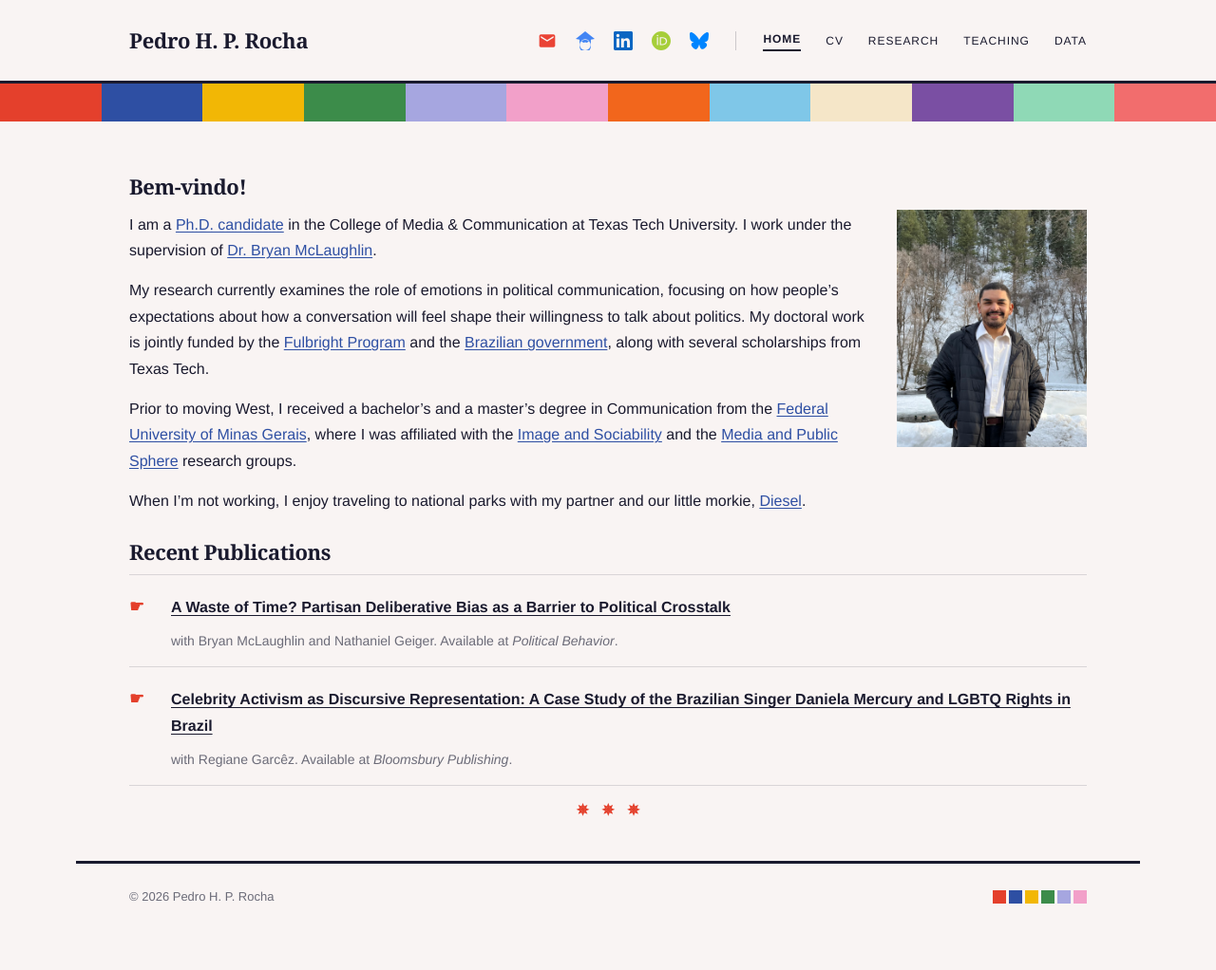
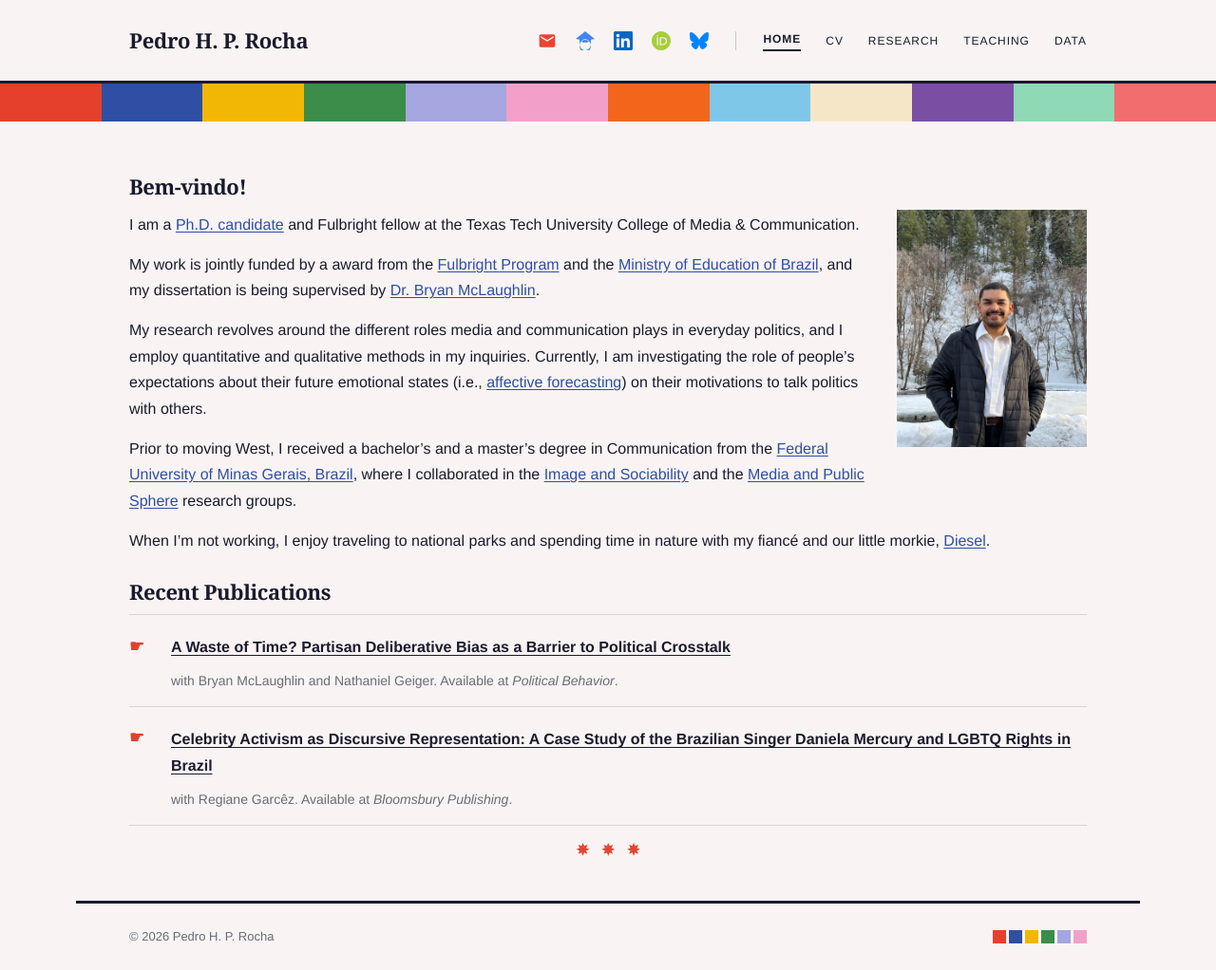
Before and after one commit to pedrohprocha/pedrohprocha.github.io, a Jekyll site: the page built from index.md, in a window 1280 px wide. Shown: the whole page at 95% size. Built offline with Jekyll 4.4.1, drawn with Linux system fonts in a browser that asks for light colours; some web fonts are replaced; before the commit the page ends 980 px from its top, so only the background shows below that.

Commit message:
new index

```diff
--- a/index.md
+++ b/index.md
@@ -7,13 +7,15 @@ description: "Pedro H. P. Rocha is a Ph.D. candidate and Fulbright fellow at Tex
 
 <img src="{{ '/assets/headshot_2.jpeg' | relative_url }}" alt="Photo of Pedro H. P. Rocha" class="bio-headshot">
 
-I am a [Ph.D. candidate](https://www.depts.ttu.edu/comc/faculty/faculty/procha.php) in the College of Media & Communication at Texas Tech University. I work under the supervision of [Dr. Bryan McLaughlin](https://www.depts.ttu.edu/comc/faculty/faculty/bmclaughlin.php).
+I am a [Ph.D. candidate](https://www.depts.ttu.edu/comc/faculty/faculty/procha.php) and Fulbright fellow at the Texas Tech University College of Media & Communication.
 
-My research currently examines the role of emotions in political communication, focusing on how people's expectations about how a conversation will feel shape their willingness to talk about politics. My doctoral work is jointly funded by the [Fulbright Program](https://fulbright.org.br/) and the [Brazilian government](https://www.gov.br/capes/en), along with several scholarships from Texas Tech.
+My work is jointly funded by a award from the [Fulbright Program](https://fulbright.org.br/) and the [Ministry of Education of Brazil](https://www.gov.br/capes/en), and my dissertation is being supervised by [Dr. Bryan McLaughlin](https://www.depts.ttu.edu/comc/faculty/faculty/bmclaughlin.php).
 
-Prior to moving West, I received a bachelor’s and a master’s degree in Communication from the [Federal University of Minas Gerais](http://www.ppgcom.fafich.ufmg.br/indexi.php), where I was affiliated with the [Image and Sociability](https://www.fafich.ufmg.br/gris/) and the [Media and Public Sphere](https://grupoemeblog.wordpress.com/) research groups.
+My research revolves around the different roles media and communication plays in everyday politics, and I employ quantitative and qualitative methods in my inquiries. Currently, I am investigating the role of people's expectations about their future emotional states (i.e., [affective forecasting](https://dictionary.apa.org/affective-forecasting)) on their motivations to talk politics with others.
 
-When I'm not working, I enjoy traveling to national parks with my partner and our little morkie, <a href="{{ '/assets/diesel.jpeg' | relative_url }}">Diesel</a>.
+Prior to moving West, I received a bachelor’s and a master’s degree in Communication from the [Federal University of Minas Gerais, Brazil](http://www.ppgcom.fafich.ufmg.br/indexi.php), where I collaborated in the [Image and Sociability](https://www.fafich.ufmg.br/gris/) and the [Media and Public Sphere](https://grupoemeblog.wordpress.com/) research groups.
+
+When I'm not working, I enjoy traveling to national parks and spending time in nature with my fiancé and our little morkie, <a href="{{ '/assets/diesel.jpeg' | relative_url }}">Diesel</a>.
 
 ## Recent Publications
 
```
Also changed, not shown: 2 other files.
